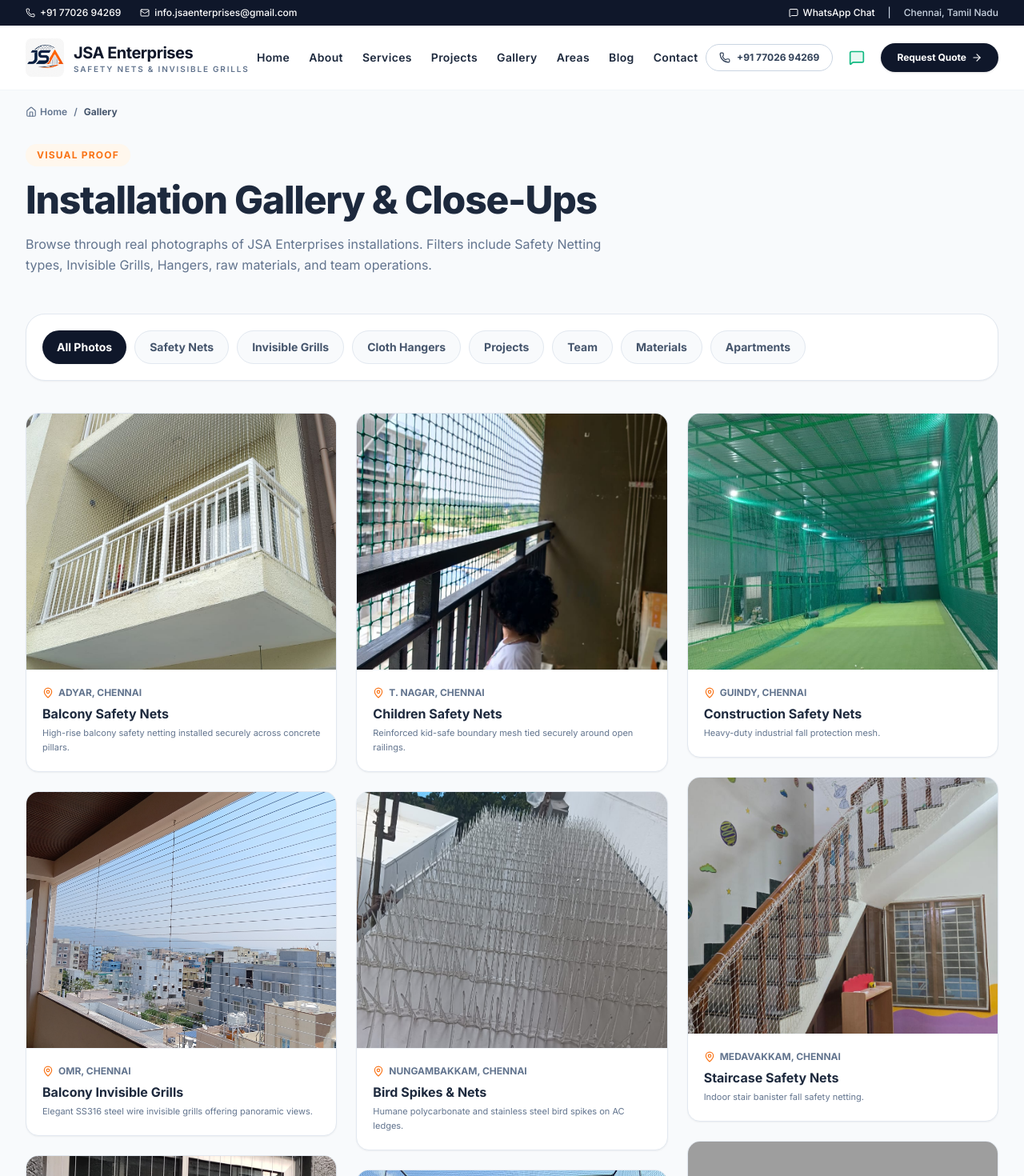
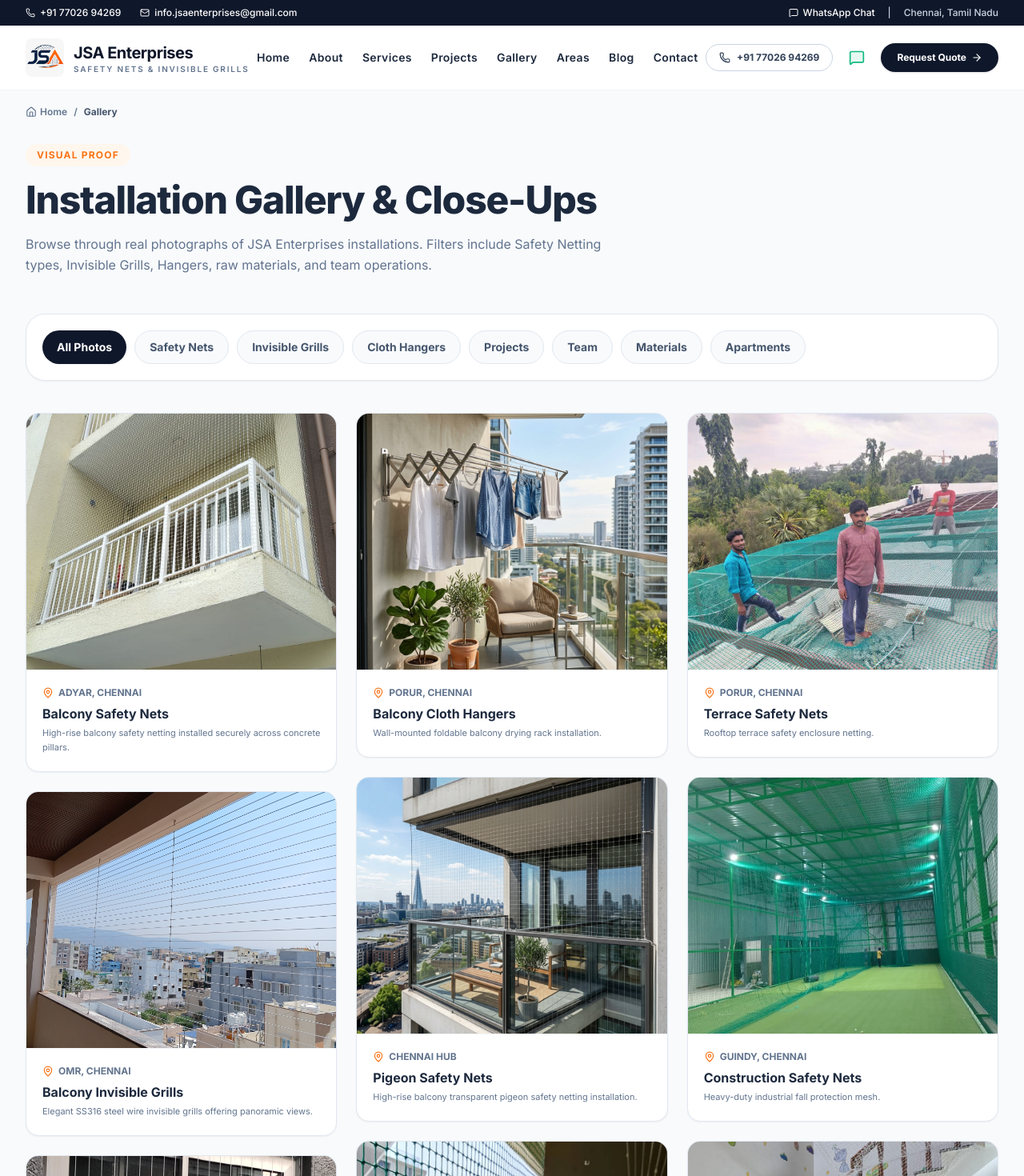
Before and after one commit to ajay-Ai-Ds/JSA-Enterprises, a Next.js app: page /gallery in a window 1280 px wide. Shown: the top 1470 px of the page at 80% size. Built offline with nearby package versions, Linux system fonts and the light colour scheme; grey boxes are pictures that could not be loaded.

Commit message:
Add AI-generated photorealistic images for Balcony Cloth Hangers and Pigeon Safety Nets

```diff
--- a/src/app/gallery/GalleryFilterClient.tsx
+++ b/src/app/gallery/GalleryFilterClient.tsx
@@ -55,6 +55,22 @@ const galleryData: GalleryPhoto[] = [
     location: "Velachery, Chennai",
     serviceName: "Ceiling Cloth Hangers",
     description: "Dual-pipe ceiling pulley hanger system drying clothes space-efficiently.",
+  },
+  {
+    image: "/images/main-images/balcony-cloth-hangers-ai.png",
+    category: "cloth-hangers",
+    categoryLabel: "Cloth Hangers",
+    location: "Porur, Chennai",
+    serviceName: "Balcony Cloth Hangers",
+    description: "Wall-mounted foldable balcony drying rack installation.",
+  },
+  {
+    image: "/images/main-images/pigeon-safety-nets-ai.png",
+    category: "safety-nets",
+    categoryLabel: "Safety Nets",
+    location: "Chennai Hub",
+    serviceName: "Pigeon Safety Nets",
+    description: "High-rise balcony transparent pigeon safety netting installation.",
   },
   {
     image: "/images/main-images/Children-Safety-Net.jpg",
--- a/src/utils/servicesData.ts
+++ b/src/utils/servicesData.ts
@@ -776,7 +776,7 @@ const imageOverrides: Record<string, string> = {
   "balcony-safety-nets": "/images/main-images/BalconyNet-1.jpg",
   "children-safety-nets": "/images/main-images/Children-Safety-Net.jpg",
   "pet-safety-nets": "/images/main-images/BalconyNetWork-1.jpg",
-  "pigeon-safety-nets": "/images/main-images/Bird-Spikes.jpg",
+  "pigeon-safety-nets": "/images/main-images/pigeon-safety-nets-ai.png",
   "bird-spikes-nets": "/images/main-images/Bird-Spikes.jpg",
   "sports-nets": "/images/main-images/Sports-Net-1.jpg",
   "cricket-practice-nets": "/images/main-images/Sports-Net-1.jpg",
@@ -791,7 +791,7 @@ const imageOverrides: Record<string, string> = {
   "staircase-invisible-grills": "/images/main-images/Staircase-Grills.jpg",
   "staircase-safety-grills": "/images/main-images/Staircase-Grills.jpg",
   "ceiling-cloth-hangers": "/images/main-images/Cloth-Hangera-1.jpg",
-  "balcony-cloth-hangers": "/images/main-images/Cloth-Hangera-1.jpg",
+  "balcony-cloth-hangers": "/images/main-images/balcony-cloth-hangers-ai.png",
 };
 
 const categoryImages = {
```
Also changed, not shown: public/images/main-images/balcony-cloth-hangers-ai.png (added), public/images/main-images/pigeon-safety-nets-ai.png (added).
